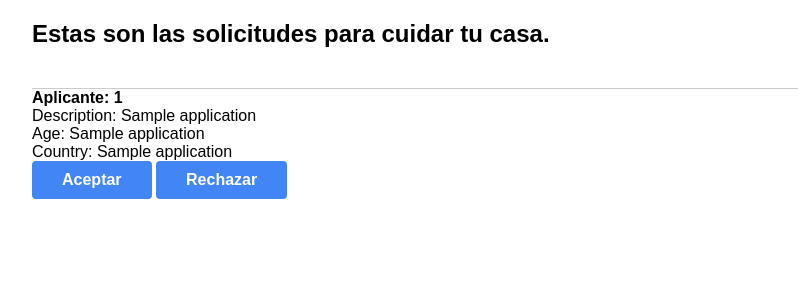
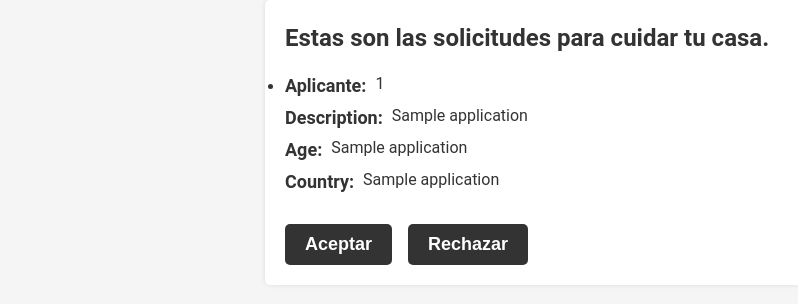
Before and after one commit to joaquinhojman/75.44-AyCdPI1-TP, a FastAPI app: template src/templates/applications.html in a window 1280 px wide. Shown: the top 304 px of the page, without its empty margins (0-798 px from the left). Run offline with FastAPI, Linux system fonts and the light colour scheme; the template is opened without the code that fills it: most values are stand-ins (such as "Sample title", 1, 10 or a date in 2020).

Commit message:
Refact de la UI

```diff
--- a/src/static/home.css
+++ b/src/static/home.css
@@ -196,3 +196,52 @@ a:hover {
   padding: 5px;
   margin-bottom: 10px;
 }
+
+.form {
+  background-color: #fff;
+  padding: 20px;
+  box-shadow: 0px 0px 5px rgba(0,0,0,0.1);
+  border-radius: 5px;
+  max-width: 750px;
+  margin: 0 auto;
+}
+
+.form label {
+  display: block;
+  margin-bottom: 5px;
+  font-size: 18px;
+  font-weight: 700;
+  color: #333;
+}
+
+.form input[type="text"], .form input[type="date"] {
+  width: 100%;
+  padding: 10px;
+  border-radius: 5px;
+  margin-bottom: 20px;
+  font-size: 16px;
+}
+
+.form input[type="submit"] {
+  background-color: #333;
+  color: #fff;
+  border: none;
+  border-radius: 5px;
+  padding: 10px 20px;
+  font-size: 18px;
+  font-weight: 700;
+  cursor: pointer;
+  transition: all 0.3s ease-in-out;
+}
+
+.form input[type="submit"]:hover {
+  background-color: #fff;
+  color: #333;
+  border: 2px solid #333;
+}
+
+.form img {
+  max-width: 500px;
+  margin-left: 33%;
+  margin-bottom: 20px;
+}
--- /dev/null
+++ b/src/static/home2.css
@@ -0,0 +1,144 @@
+/* Reset de estilos */
+* {
+    margin: 0;
+    padding: 0;
+    box-sizing: border-box;
+  }
+
+  /* Fuentes personalizadas */
+  @import url('https://fonts.googleapis.com/css2?family=Roboto:wght@400;700&display=swap');
+
+  /* Estilo global */
+  body {
+    font-family: 'Roboto', sans-serif;
+    font-size: 16px;
+    line-height: 1.5;
+    color: #333;
+    background-color: #f5f5f5;
+  }
+
+  /* Encabezado */
+  header {
+    background-color: #fff;
+    padding: 20px;
+    box-shadow: 0px 0px 5px rgba(0,0,0,0.1);
+  }
+
+  header h1 {
+    font-size: 36px;
+    font-weight: 700;
+    color: #333;
+    text-align: center;
+  }
+
+  /* Formulario */
+  .form {
+    background-color: #fff;
+    padding: 20px;
+    box-shadow: 0px 0px 5px rgba(0,0,0,0.1);
+    border-radius: 5px;
+    max-width: 750px;
+    margin: 0 auto;
+  }
+
+  .form label {
+    display: block;
+    margin-bottom: 5px;
+    font-size: 18px;
+    font-weight: 700;
+    color: #333;
+  }
+
+  h1 {
+    font-size: 36px;
+    font-weight: 700;
+    color: #333;
+    text-align: center;
+  }
+
+  button {
+    background-color: #333;
+    color: #fff;
+    border: none;
+    border-radius: 5px;
+    padding: 10px 20px;
+    font-size: 18px;
+    font-weight: 700;
+    cursor: pointer;
+    transition: all 0.3s ease-in-out;
+    display: block;
+    margin-top: 1.5rem;
+  }
+
+  .form input[type="text"], .form input[type="date"] {
+    width: 100%;
+    padding: 10px;
+    border-radius: 5px;
+    margin-bottom: 20px;
+    font-size: 16px;
+  }
+
+  .form input[type="submit"] {
+    background-color: #333;
+    color: #fff;
+    border: none;
+    border-radius: 5px;
+    padding: 10px 20px;
+    font-size: 18px;
+    font-weight: 700;
+    cursor: pointer;
+    transition: all 0.3s ease-in-out;
+  }
+
+  .form input[type="submit"]:hover {
+    background-color: #fff;
+    color: #333;
+    border: 2px solid #333;
+  }
+
+  .form img {
+    max-width: 500px;
+    margin-left: 33%;
+    margin-bottom: 20px;
+  }
+
+  /* Mensajes de error */
+  .error {
+    color: red;
+    font-size: 14px;
+    margin-top: 5px;
+  }
+
+  textarea {
+    width: 100%;
+    padding: 10px;
+    border: 1px solid #ccc;
+    border-radius: 5px;
+    margin-bottom: 20px;
+    font-size: 16px;
+  }
+
+  .form-container {
+    margin: 0 auto;
+  }
+
+  .form-container label {
+    margin-bottom: 5px;
+    font-size: 18px;
+  }
+
+  .form-container input {
+    width: 100%;
+    padding: 5px;
+    margin-bottom: 10px;
+  }
+
+  .check-animal {
+    display: inline-block;
+    width: 20% !important;
+  }
+
+  .information {
+    margin-top: 10rem;
+    margin-left: 10rem;
+  }
--- a/src/templates/applications.html
+++ b/src/templates/applications.html
@@ -2,7 +2,7 @@
 <html>
 <head>
     <title>Care App</title>
-    <link rel="stylesheet" type="text/css" href="{{ url_for('static', path='home.css') }}">
+    <link rel="stylesheet" type="text/css" href="{{ url_for('static', path='home2.css') }}">
 </head>
 <script>
     async function accept_application(application_id) {
@@ -32,28 +32,36 @@
 </script>
 
 <body class="body-applications">
+<div class="form">
 <h2> Estas son las solicitudes para cuidar tu casa. </h2>
 <div>
     <ul>
         {% for application in applications %}
-            <li class="li_usuarios">
-            <li><b>Aplicante: {{ application[0] }}</b></li>
-            <li>Description: {{ application[2] }}</li>
-            <li>Age: {{ application[4] }}</li>
-            <li>Country: {{ application[3] }}</li>
-            </li>
+        <li class="house">
+            <div style="display: flex; margin-top:1rem;">
+            <label><b>Aplicante:  &nbsp;</b></label> <p>{{ application[0] }}</p> </div>
+            <div style="display: flex;">
+            <label>Description:  &nbsp;</label> <p>{{ application[2] }}</p></div>
+            <div style="display: flex;">
+            <label>Age: &nbsp; </label> <p>{{ application[4] }}</p></div>
+            <div style="display: flex;">
+            <label>Country:  &nbsp;</label> <p>{{ application[3] }}</p></div>
+            <div style="display: flex;">
             <a onclick="accept_application('{{ application[1] }}')">
                 <button class="button">
                     <span class="button-text">Aceptar</span>
                 </button>
             </a>
             <a onclick="reject_application('{{ application[1] }}')" >
-                <button class="button">
+                <button class="button" style="margin-left:1rem;">
                     <span class="button-text">Rechazar</span>
                 </button>
             </a>
+            </div>
+        </li>
         {% endfor %}
     </ul>
 </div>
+</div>
 </body>
 </html>
```
Also changed, not shown: src/home.py (+38 -13 lines), src/templates/home2.html (added, +51 -0 lines), src/templates/my_homes.html (added, +58 -0 lines), src/templates/profile.html (added, +32 -0 lines), src/templates/search_homes.html (added, +38 -0 lines).
